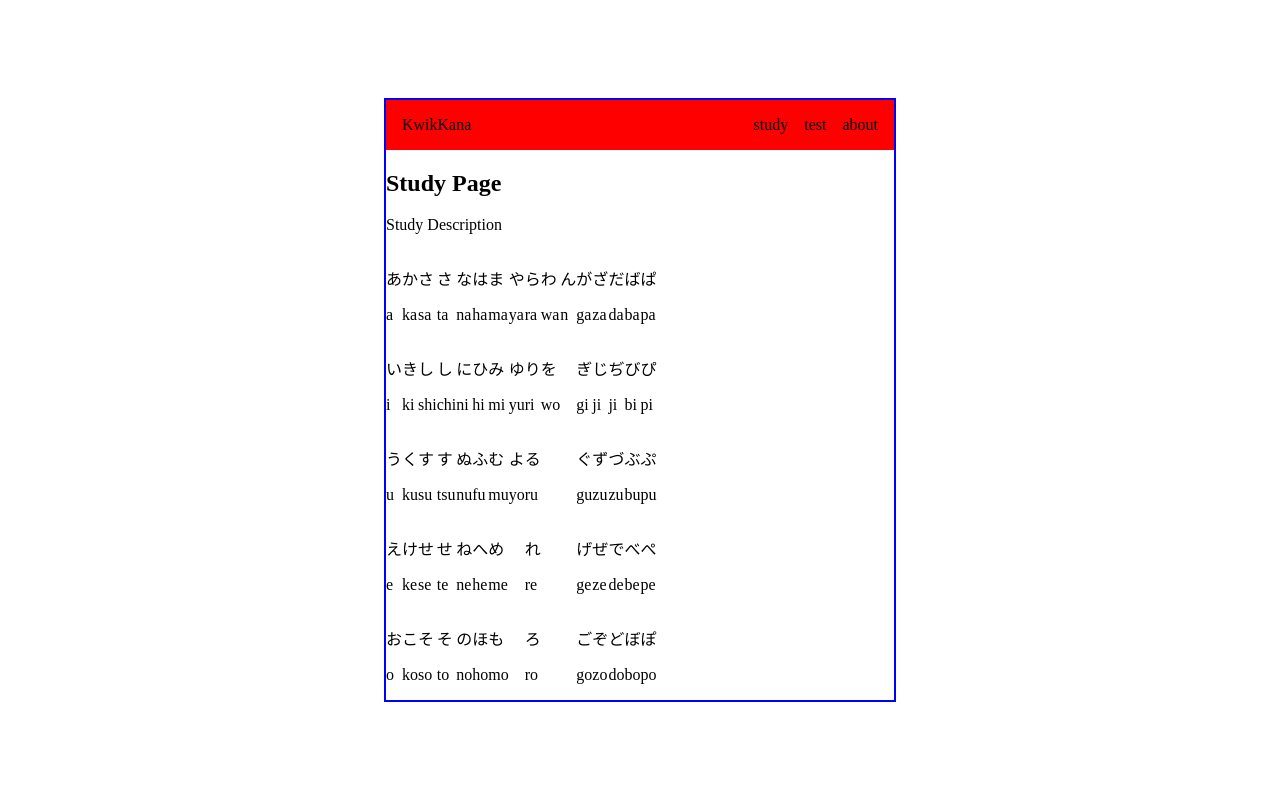
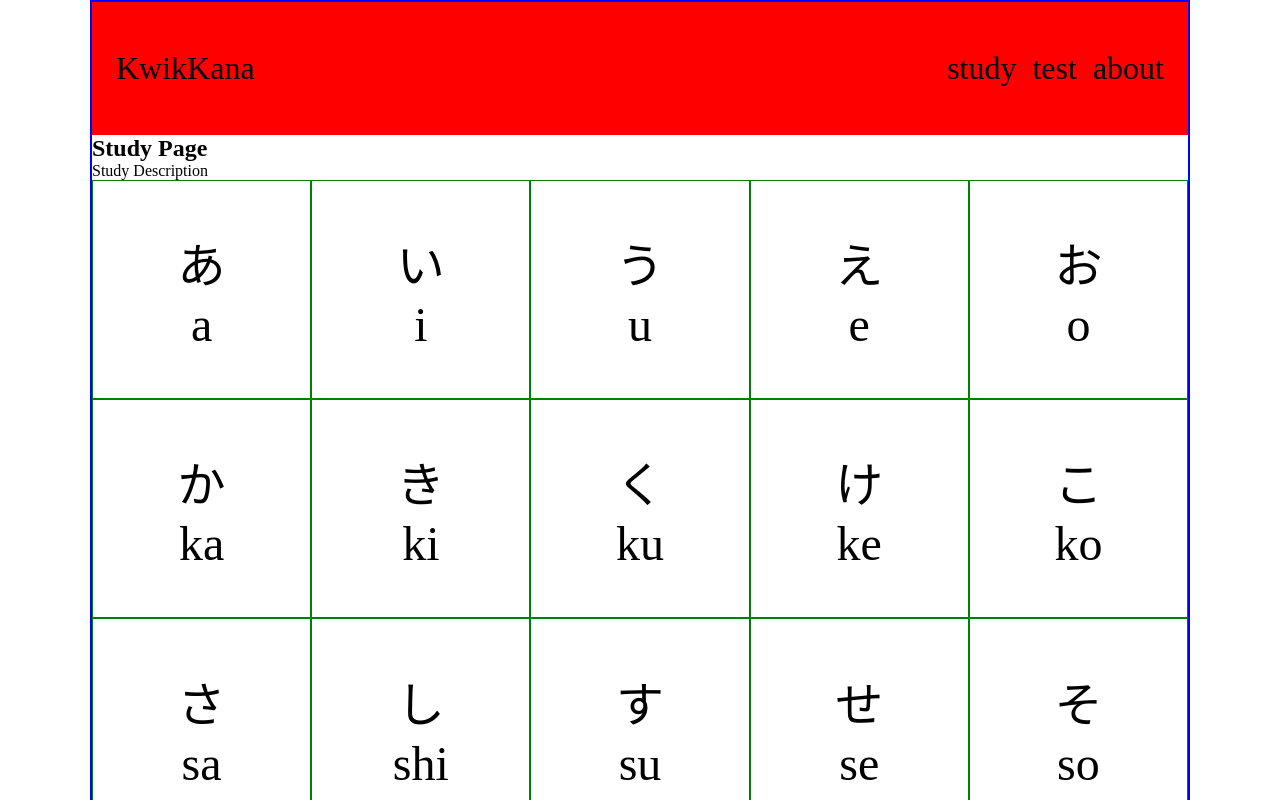
Before and after one commit to dneuterman/Kwik-Kana, a website built with webpack: page dist/index.html in a window 1280 px wide. Both pictures are taken after a click on the item "study". Shown: the top 800 px of the page. Built offline with nearby package versions, Linux system fonts and the light colour scheme.

Commit message:
refactored kana generator and created tiles for kana css

```diff
--- a/src/components/study.js
+++ b/src/components/study.js
@@ -15,11 +15,6 @@ class StudyPage {
       kanaListGroup.classList.add('kana-list-group');
       for (let j=0; j<arr[i].characters.length; j++) {
         const kanaCharacterDiv = document.createElement('div');
-        if (arr[i].characters[j] === null) {
-          kanaCharacterDiv.classList.add('kana-character-null');
-          kanaListGroup.append(kanaCharacterDiv);
-          continue;
-        }
 
         const kanaCharacter = document.createElement('p');
         kanaCharacter.classList.add('kana-character');
@@ -31,6 +26,13 @@ class StudyPage {
 
         kanaCharacterDiv.append(kanaCharacter, kanaRomaji);
         kanaListGroup.append(kanaCharacterDiv);
+      }
+
+      if (arr[i].characters.length < 5) {
+        for (let k = 0; k<(5-arr[i].characters.length); k++) {
+          const kanaCharacterDiv = document.createElement('div');
+          kanaListGroup.append(kanaCharacterDiv);
+        }
       }
 
       kanaListContainer.append(kanaListGroup);
--- a/src/style.css
+++ b/src/style.css
@@ -1,5 +1,11 @@
+:root {
+    font-size: 16px;
+}
+
 *, *::before, *::after {
     box-sizing: border-box;
+    margin: 0;
+    padding: 0;
 }
 
 body {
@@ -7,8 +13,7 @@ body {
     padding: 0;
     display: flex;
     justify-content: center;
-    align-items: center;
-    height: 100vh;
+    min-height: 100vh;
 }
 
 ol, ul {
@@ -16,8 +21,7 @@ ol, ul {
 }
 
 .container {
-    width: 40vw;
-    aspect-ratio: 1/1;
+    width: 1100px;
     border: solid 2px blue;
 }
 
@@ -26,6 +30,8 @@ ol, ul {
     justify-content: space-between;
     align-items: center;
     background-color: red;
+    font-size: 2rem;
+    padding: 3rem 0.5rem;
 }
 
 .navigation {
@@ -35,6 +41,7 @@ ol, ul {
 
 .kana-logo {
     margin: 0 0 0 1rem;
+
 }
 
 .study-nav, .test-nav, .about-nav {
@@ -45,9 +52,21 @@ ol, ul {
 
 .kana-list-container {
     display: flex;
+    flex-direction: column;
 }
 
 .kana-list-group {
     display: flex;
+    align-items: stretch;
+}
+
+.kana-list-group > div {
+    display: flex;
     flex-direction: column;
+    width: 100%;
+    aspect-ratio: 1 / 1;
+    justify-content: center;
+    align-items: center;
+    border: solid 1px green;
+    font-size: 3rem;
 }
```
